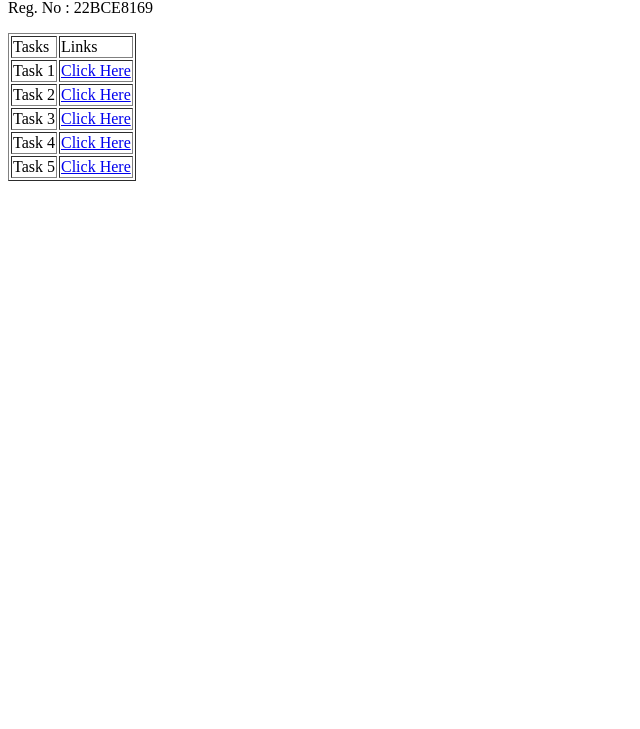
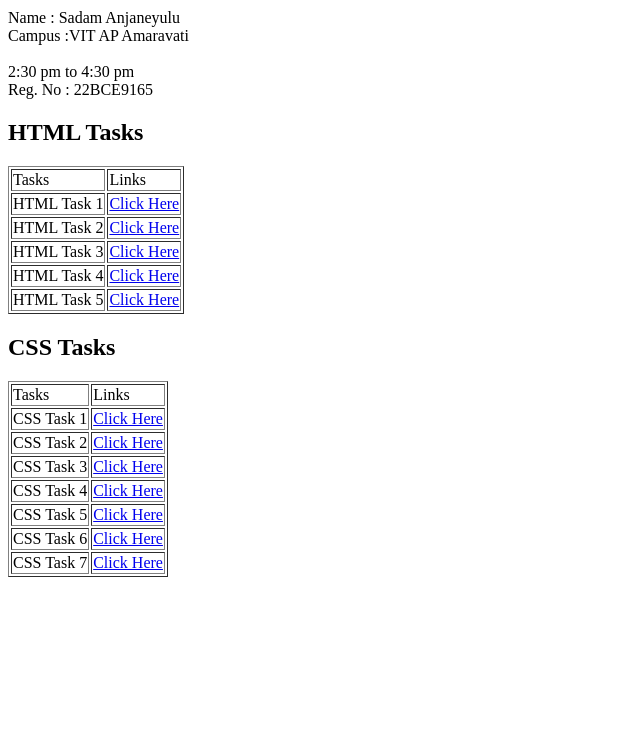
Before and after one commit to B-Mallik/tasks, a plain HTML site: page index.html in a window 1280 px wide. Shown: the part 71-800 px from the top of the page, without its empty margins (0-640 px from the left). Drawn offline with Linux system fonts and the light colour scheme.

Commit message:
Update index.html

```diff
--- a/index.html
+++ b/index.html
@@ -9,11 +9,12 @@
 
 
 <body>
+    <h1>Tasks</h1>
+    <p>Name : Sadam Anjaneyulu <br> Campus :VIT AP Amaravati <br>
+        <br>2:30 pm to 4:30 pm <br>Reg. No : 22BCE9165</p>
+<h2>HTML Tasks</h2>
+    <table align=" center" border="black" bgbolor=black>
 
-    <table align=" center" border="black" bgbolor=black>
-        <p>Name : B.Divyasai Mallik
- <br> Campus :VIT AP Amaravati <br>
-             <br>Reg. No : 22BCE8169</p>
         <tr>
 
             <td>Tasks</td>
@@ -21,24 +22,62 @@
 
         </tr>
         <tr>
-            <td>Task 1</td>
+            <td>HTML Task 1</td>
             <td><a href="task1.html" target="_blank">Click Here</a></td>
         </tr>
         <tr>
-            <td>Task 2</td>
+            <td>HTML Task 2</td>
             <td><a href="task2.html" target="_blank">Click Here</a></td>
         </tr>
         <tr>
-            <td>Task 3</td>
+            <td>HTML Task 3</td>
             <td><a href="./task3.html" target="_blank">Click Here</a></td>
         </tr>
         <tr>
-            <td>Task 4</td>
+            <td>HTML Task 4</td>
             <td><a href="./task4.html" target="_blank">Click Here</a></td>
         </tr>
         <tr>
-            <td>Task 5</td>
+            <td>HTML Task 5</td>
             <td><a href="./task5.html" target="_blank">Click Here</a></td>
+        </tr>
+    </table>
+<h2>CSS Tasks</h2>
+    <table align=" center" border="black" bgbolor=black>
+
+        <tr>
+
+            <td>Tasks</td>
+            <td>Links</td>
+
+        </tr>
+        <tr>
+            <td>CSS Task 1</td>
+            <td><a href="./csstask1.html" target="_blank">Click Here</a></td>
+        </tr>
+        <tr>
+            <td>CSS Task 2</td>
+            <td><a href="./csstask2.html" target="_blank">Click Here</a></td>
+        </tr>
+        <tr>
+            <td>CSS Task 3</td>
+            <td><a href="./csstask3.html" target="_blank">Click Here</a></td>
+        </tr>
+        <tr>
+            <td>CSS Task 4</td>
+            <td><a href="./csstask4.html" target="_blank">Click Here</a></td>
+        </tr>
+        <tr>
+            <td>CSS Task 5</td>
+            <td><a href="./csstask5.html" target="_blank">Click Here</a></td>
+        </tr>
+        <tr>
+            <td>CSS Task 6</td>
+            <td><a href="./csstask6.html" target="_blank">Click Here</a></td>
+        </tr>
+        <tr>
+            <td>CSS Task 7</td>
+            <td><a href="./csstask7.html" target="_blank">Click Here</a></td>
         </tr>
     </table>
 
```
